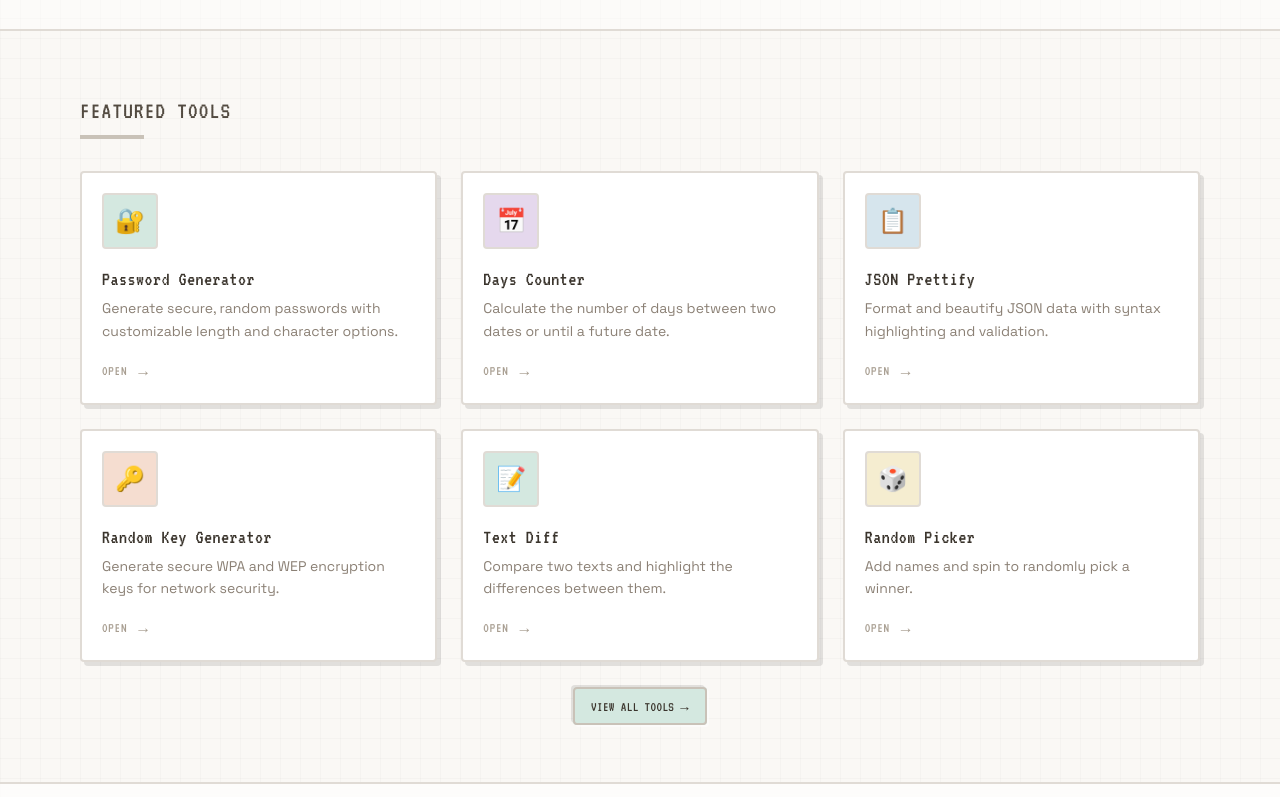
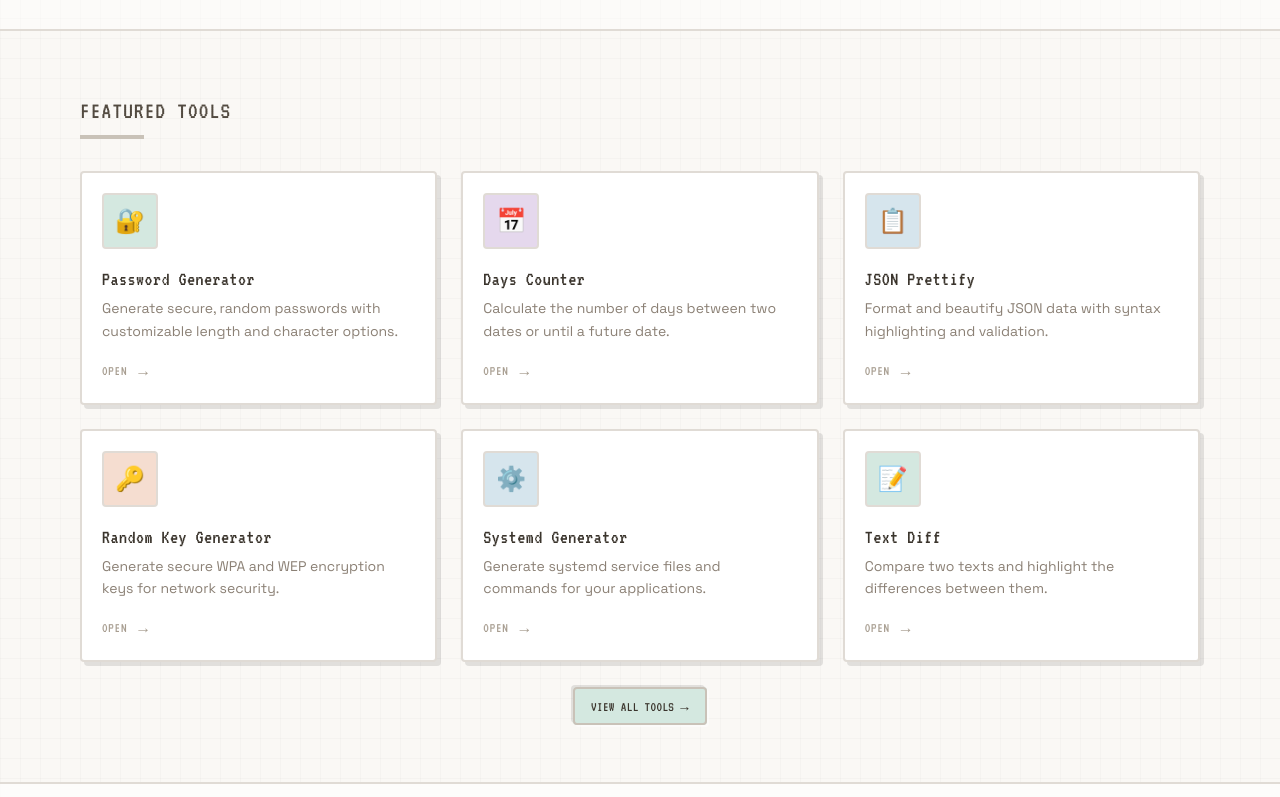
Before and after one commit to ariesmaulana/perkakas, a Nuxt app: page / in a window 1280 px wide. Shown: the part 462-1259 px from the top of the page. Built offline with nearby package versions, Linux system fonts and the light colour scheme.

Commit message:
feat: counter to day

```diff
--- a/app/data/tools.js
+++ b/app/data/tools.js
@@ -44,6 +44,14 @@ export const tools = [
         category: 'security'
     },
     {
+        title: 'Systemd Generator',
+        description: 'Generate systemd service files and commands for your applications.',
+        icon: '⚙️',
+        link: '/tools/systemd-generator',
+        color: 'sky',
+        category: 'developer'
+    },
+    {
         title: 'Text Diff',
         description: 'Compare two texts and highlight the differences between them.',
         icon: '📝',
@@ -68,12 +76,12 @@ export const tools = [
         category: 'developer'
     },
     {
-        title: 'Systemd Generator',
-        description: 'Generate systemd service files and commands for your applications.',
-        icon: '⚙️',
-        link: '/tools/systemd-generator',
-        color: 'sky',
-        category: 'developer'
+        title: 'Date Calculator',
+        description: 'Calculate a future or past date by adding or subtracting days.',
+        icon: '🗓️',
+        link: '/tools/date-calculator',
+        color: 'mint',
+        category: 'utility'
     }
 ]
 
--- a/nuxt.config.js
+++ b/nuxt.config.js
@@ -4,11 +4,6 @@ export default defineNuxtConfig({
   devtools: { enabled: true },
   modules: ['@nuxtjs/tailwindcss'],
 
-  nitro: {
-    output: {
-      dir: '~/web/server/perkakas-web'
-    }
-  },
   app: {
     head: {
       title: 'Perkakas - Just in case utilities ',
```
